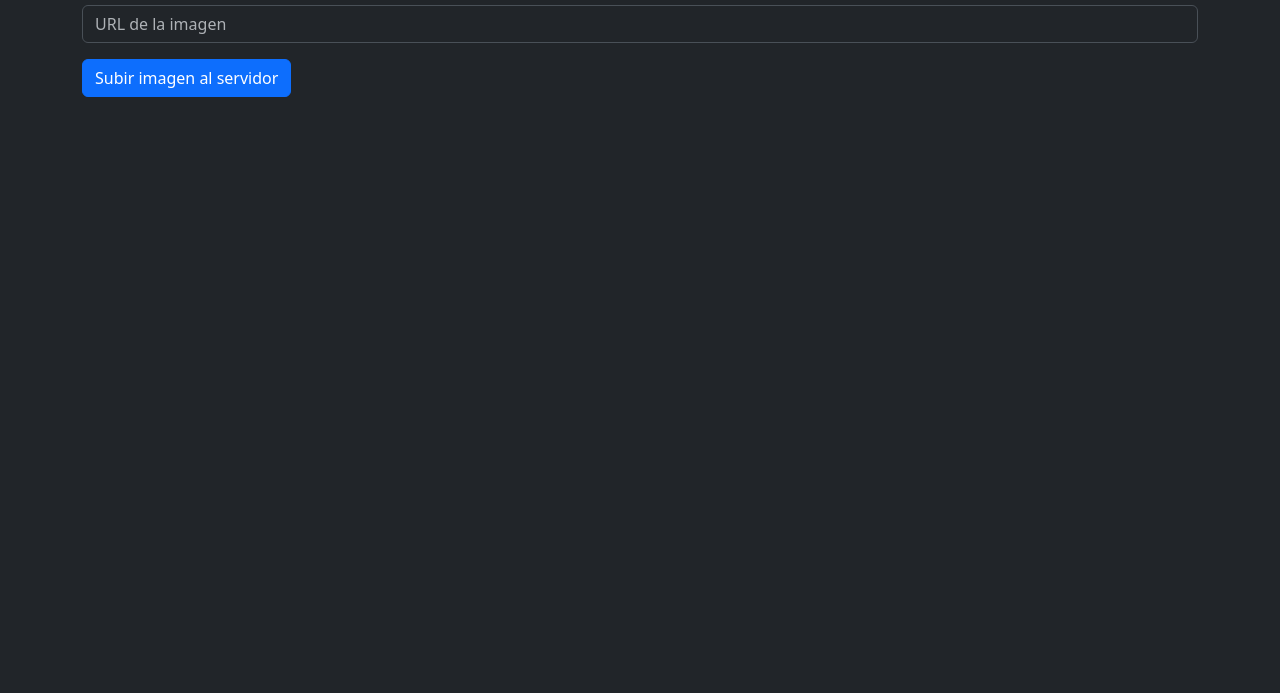
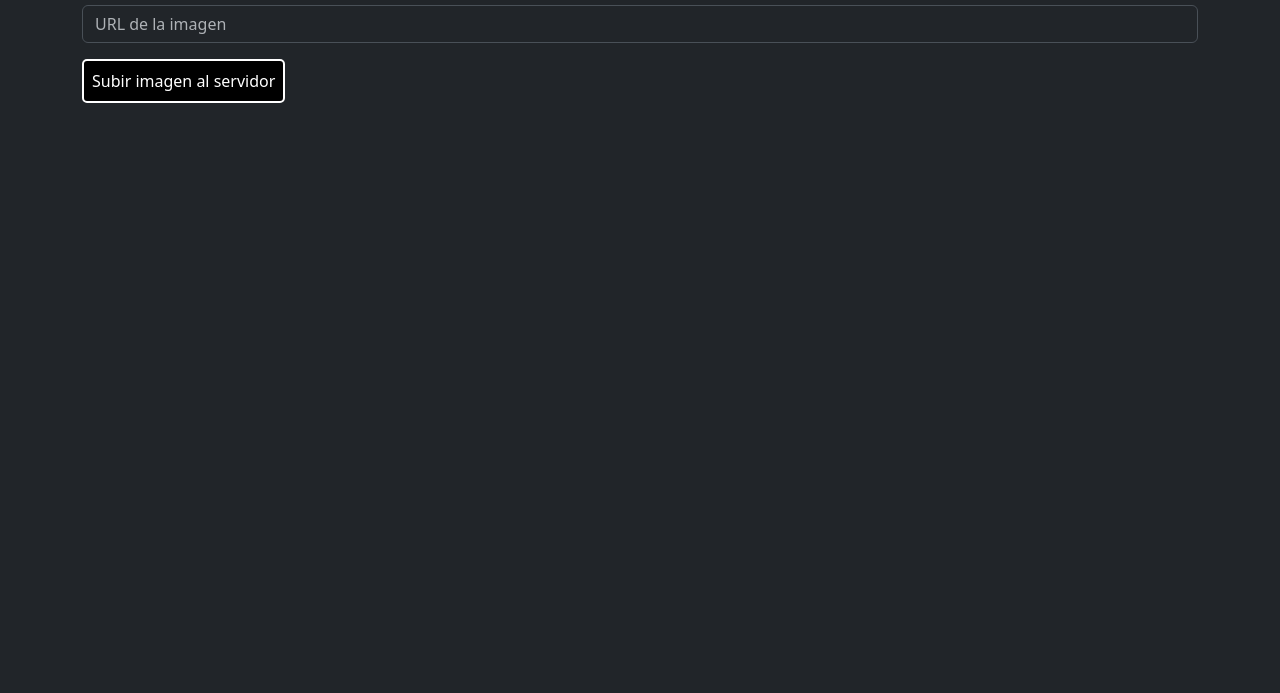
Before and after one commit to dperezch/desafio_blackandwhite, a website: page index.html in a window 1280 px wide. Shown: the part 107-800 px from the top of the page. Drawn offline with nearby package versions, Linux system fonts and the light colour scheme.

Commit message:
boton css

```diff
--- a/index.html
+++ b/index.html
@@ -5,6 +5,7 @@
     <meta name="viewport" content="width=device-width, initial-scale=1.0" />
     <title>Black&White</title>
     <link rel="stylesheet" href="/bootstrap/css/bootstrap.css" />
+    <link rel="stylesheet" href="css/style.css" />
   </head>
   <body>
     <div class="container my-3">
@@ -21,9 +22,7 @@
           placeholder="URL de la imagen"
         />
 
-        <button type="submit" class="btn btn-primary my-3">
-          Subir imagen al servidor
-        </button>
+        <button type="submit" class="my-3">Subir imagen al servidor</button>
       </form>
     </div>
   </body>
--- a/index.js
+++ b/index.js
@@ -8,6 +8,7 @@ app.listen(3000, () => {
 });
 
 app.use("/bootstrap", express.static("node_modules/bootstrap/dist"));
+app.use(express.static("public"));
 
 app.get("/", (req, res) => {
   res.sendFile(__dirname + "/index.html");
--- /dev/null
+++ b/public/css/style.css
@@ -0,0 +1,14 @@
+button {
+  color: white;
+  border-radius: 5px;
+  background-color: black;
+  border: 2px solid white;
+  padding: 0.5em;
+  cursor: pointer;
+}
+
+button:hover {
+  color: black;
+  background-color: white;
+  border: 2px solid black;
+}
```
